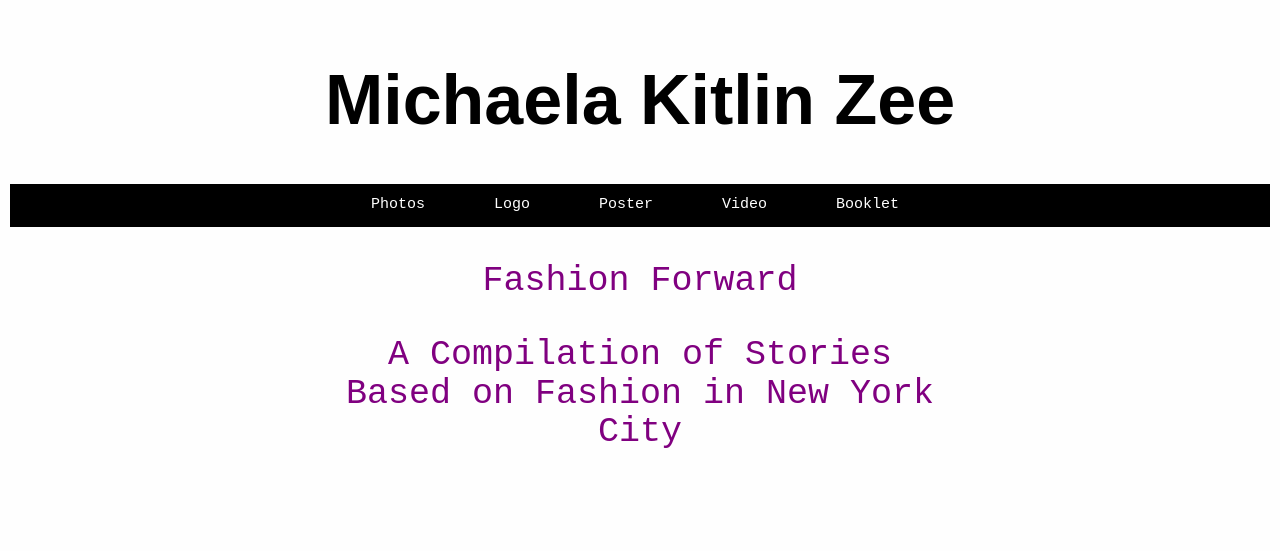
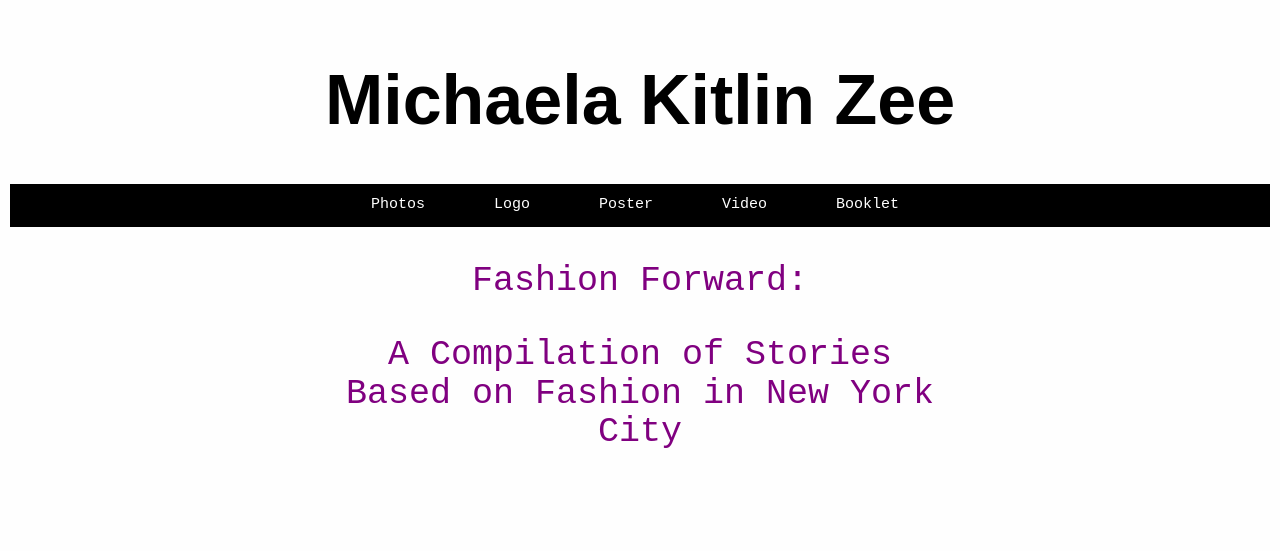
Before and after one commit to michaelazee/jdtoolkit-homepage, a plain HTML site: page booklet.html in a window 1280 px wide. Shown: the top 551 px of the page. Drawn offline with nearby package versions, Linux system fonts and the light colour scheme; a web font is replaced by a local one.

Commit message:
Update booklet.html

```diff
--- a/booklet.html
+++ b/booklet.html
@@ -43,7 +43,7 @@
 																							</header>
                                               <div class="row">
                                             	<div class="col m6 offset-m3">
-                                              <h2>Fashion Forward</h2>
+                                              <h2>Fashion Forward:</h2>
 							<h2>A Compilation of Stories Based on Fashion in New York City</h2>
                                               <div class="carousel">
                                              	<a class="carousel-item" href="#one!"><img src="zunino.jpg"></a>
```
